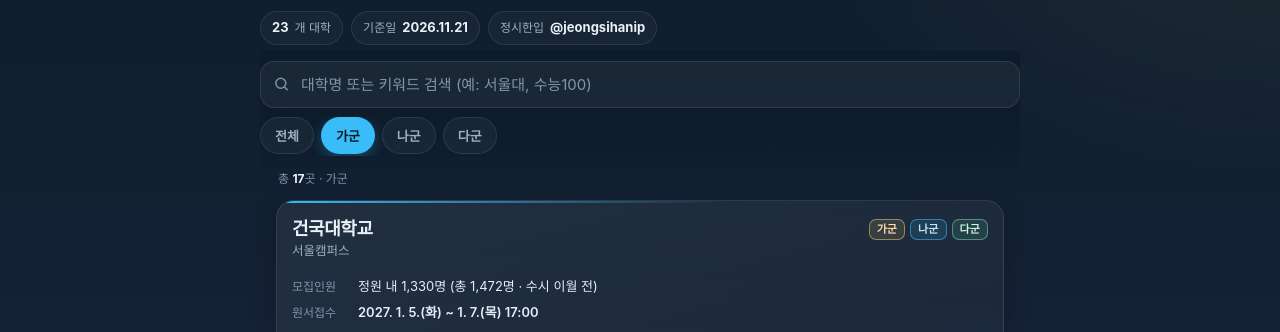
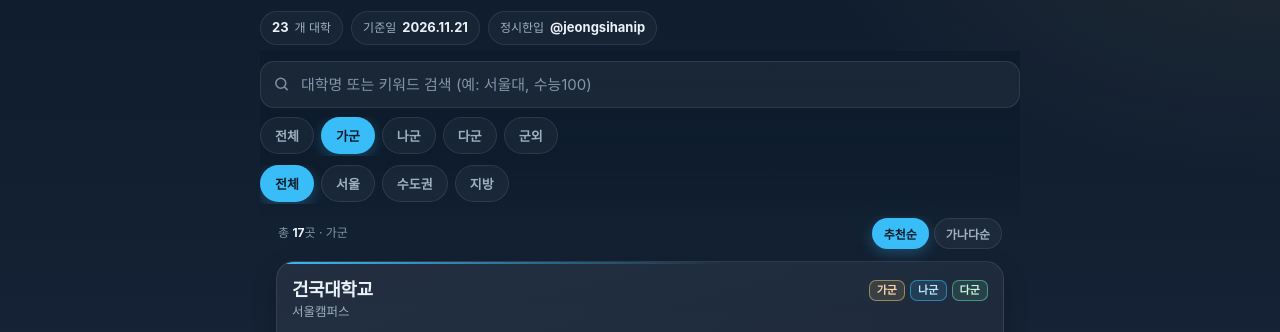
Before and after one commit to bananahyun0926/jeongsihanip, a plain HTML site: page index.html in a window 1280 px wide. Both pictures are taken after a click on the button "가군". Shown: the part 217-549 px from the top of the page. Drawn offline with Linux system fonts and the light colour scheme; a web font is replaced by a local one.

```diff
--- a/index.html
+++ b/index.html
@@ -9,6 +9,7 @@
 <meta property="og:title" content="2027 정시모집요강 모음 | 정시한입" />
 <meta property="og:description" content="대학별 2027 정시모집요강 · 모집인원 · 원서접수 일정 · 입학처 공지 · PDF · 1분 요약 쇼츠" />
 <meta property="og:type" content="website" />
+<meta name="naver-site-verification" content="21a3e7762f813665430a8b1bf3f3ec1b18eecda1" />
 <!-- Google tag (gtag.js) -->
 <script async src="https://www.googletagmanager.com/gtag/js?id=G-MZ5B4J0HXY"></script>
 <script>
@@ -118,6 +119,10 @@
   .chip:active{transform:scale(.97)}
   .chip[aria-pressed="true"]{color:#0D1B2A;background:var(--sky);border-color:transparent;box-shadow:0 4px 14px rgba(56,189,248,.28)}
   .count{margin:2px 2px 12px;font-size:12px;color:#8295aa}
+  .count-row{display:flex;align-items:center;justify-content:space-between;gap:8px;margin:2px 2px 12px}
+  .count-row .count{margin:0}
+  .sort{display:flex;gap:5px;flex:0 0 auto}
+  .sort .chip{font-size:12px;padding:6px 11px;font-weight:600}
   .count b{color:var(--text)}
 
   /* ── cards ── */
@@ -259,11 +264,24 @@
     <button class="chip" type="button" data-group="가군" aria-pressed="false">가군</button>
     <button class="chip" type="button" data-group="나군" aria-pressed="false">나군</button>
     <button class="chip" type="button" data-group="다군" aria-pressed="false">다군</button>
+    <button class="chip" type="button" data-group="군외" aria-pressed="false">군외</button>
+  </div>
+  <div class="filters" role="group" aria-label="지역 필터">
+    <button class="chip" type="button" data-region="전체" aria-pressed="true">전체</button>
+    <button class="chip" type="button" data-region="서울" aria-pressed="false">서울</button>
+    <button class="chip" type="button" data-region="수도권" aria-pressed="false">수도권</button>
+    <button class="chip" type="button" data-region="지방" aria-pressed="false">지방</button>
   </div>
 </div>
 
 <main class="wrap">
-  <div class="count" id="count" hidden></div>
+  <div class="count-row">
+    <div class="count" id="count" hidden></div>
+    <div class="sort" role="group" aria-label="정렬">
+      <button class="chip" type="button" data-sort="추천순" aria-pressed="true">추천순</button>
+      <button class="chip" type="button" data-sort="가나다순" aria-pressed="false">가나다순</button>
+    </div>
+  </div>
   <div id="list">
     <div class="loading"><span class="dot"></span><span class="dot"></span><span class="dot"></span><span>요강 목록 불러오는 중…</span></div>
   </div>
@@ -292,7 +310,7 @@
 
 <script>
 (function () {
-  var state = { items: [], q: "", group: "전체", ready: false };
+  var state = { items: [], q: "", group: "전체", region: "전체", sort: "추천순", ready: false };
   var listEl = document.getElementById("list");
   var countEl = document.getElementById("count");
   var qEl = document.getElementById("q");
@@ -315,10 +333,15 @@
     var q = state.q.trim().toLowerCase();
     var rows = state.items.filter(function (u) {
       var okGroup = state.group === "전체" || (u.group || []).indexOf(state.group) !== -1;
+      var okRegion = state.region === "전체" || u.region === state.region;
       var okQuery = !q || haystack(u).indexOf(q) !== -1;
-      return okGroup && okQuery;
+      return okGroup && okRegion && okQuery;
     });
-    if (q) {
+    if (state.sort === "가나다순") {
+      rows.sort(function (a, b) {
+        return String(a.name || "").localeCompare(String(b.name || ""), "ko");
+      });
+    } else if (q) {
       // 대학명이 검색어와 맞는 항목을 먼저 보여줌 (예: '서울' → 서울대학교가 건국대 서울캠퍼스보다 위)
       rows.sort(function (a, b) {
         var an = String(a.name || "").toLowerCase().indexOf(q) !== -1 ? 0 : 1;
@@ -370,6 +393,7 @@
     countEl.hidden = false;
     countEl.innerHTML = "총 <b>" + rows.length + "</b>곳" +
       (state.group === "전체" ? "" : " · " + esc(state.group)) +
+      (state.region === "전체" ? "" : " · " + esc(state.region)) +
       (state.q.trim() ? " · ‘" + esc(state.q.trim()) + "’ 검색" : "");
 
     if (!rows.length) {
@@ -382,15 +406,22 @@
     listEl.innerHTML = rows.map(card).join("");
   }
 
-  document.querySelectorAll(".chip").forEach(function (chip) {
-    chip.addEventListener("click", function () {
-      state.group = chip.dataset.group;
-      document.querySelectorAll(".chip").forEach(function (c) {
-        c.setAttribute("aria-pressed", String(c === chip));
+  function wireChips(attr, apply) {
+    var chips = document.querySelectorAll(".chip[data-" + attr + "]");
+    Array.prototype.forEach.call(chips, function (chip) {
+      chip.addEventListener("click", function () {
+        apply(chip.dataset[attr]);
+        Array.prototype.forEach.call(chips, function (c) {
+          c.setAttribute("aria-pressed", String(c === chip));
+        });
+        render();
       });
-      render();
     });
-  });
+  }
+
+  wireChips("group", function (v) { state.group = v; });
+  wireChips("region", function (v) { state.region = v; });
+  wireChips("sort", function (v) { state.sort = v; });
 
   var t = null;
   qEl.addEventListener("input", function () {
```
